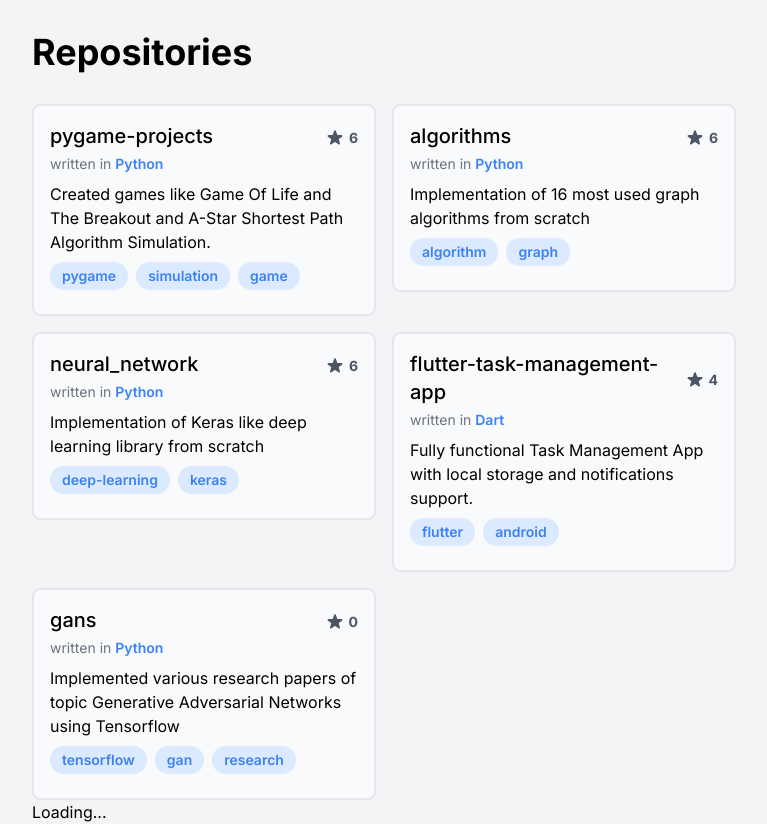
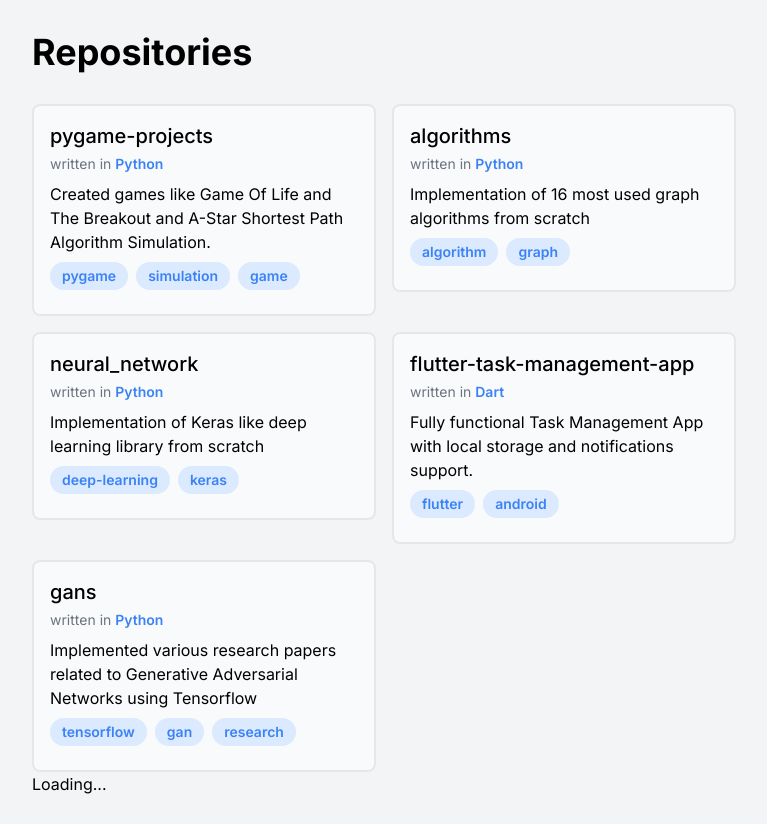
Before and after one commit to joshiprashanthd/personal_blog, a Next.js app: page /projects in a window 1280 px wide. Shown: the part 380-1204 px from the top of the page, without its empty margins (256-1023 px from the left). After the commit the page ends 1176 px from the top, so only its background shows below. Built offline with nearby package versions, Linux system fonts and the light colour scheme.

Commit message:
remove startgazers count

```diff
--- a/pages/projects/index.jsx
+++ b/pages/projects/index.jsx
@@ -22,7 +22,6 @@ const data = {
 				description:
 					'Created games like Game Of Life and The Breakout and A-Star Shortest Path Algorithm Simulation.',
 				url: 'https://github.com/joshiprashanthd/pygame-projects',
-				stargazerCount: 6,
 				repositoryTopics: {
 					nodes: [
 						{ topic: { name: 'pygame' } },
@@ -37,7 +36,6 @@ const data = {
 				description:
 					'Implementation of 16 most used graph algorithms from scratch',
 				url: 'https://github.com/joshiprashanthd/algorithms',
-				stargazerCount: 6,
 				repositoryTopics: {
 					nodes: [
 						{ topic: { name: 'algorithm' } },
@@ -51,7 +49,6 @@ const data = {
 				description:
 					'Implementation of Keras like deep learning library from scratch',
 				url: 'https://github.com/joshiprashanthd/neural_network',
-				stargazerCount: 6,
 				repositoryTopics: {
 					nodes: [
 						{ topic: { name: 'deep-learning' } },
@@ -65,7 +62,6 @@ const data = {
 				description:
 					'Fully functional Task Management App with local storage and notifications support.',
 				url: 'https://github.com/joshiprashanthd/flutter-task-management-app',
-				stargazerCount: 4,
 				repositoryTopics: {
 					nodes: [
 						{ topic: { name: 'flutter' } },
@@ -77,9 +73,8 @@ const data = {
 			{
 				name: 'gans',
 				description:
-					'Implemented various research papers of topic Generative Adversarial Networks using Tensorflow',
+					'Implemented various research papers related to Generative Adversarial Networks using Tensorflow',
 				url: 'https://github.com/joshiprashanthd/gans',
-				stargazerCount: 0,
 				repositoryTopics: {
 					nodes: [
 						{ topic: { name: 'tensorflow' } },
@@ -164,7 +159,11 @@ const Projects = ({ user }) => {
 				<h1 className="mb-8 font-heading text-4xl font-bold md:text-5xl">
 					Projects
 				</h1>
-				<div className="mb-8 flex w-full flex-grow cursor-pointer flex-col rounded-lg border-2 bg-gray-50 p-4 transition duration-500 hover:shadow-lg hover:shadow-blue-200">
+				<a
+					href="https://github.com/joshiprashanthd"
+					target="_blank"
+					className="mb-8 flex w-full flex-grow cursor-pointer flex-col rounded-lg border-2 bg-gray-50 p-4 transition duration-500 hover:shadow-lg hover:shadow-blue-200"
+				>
 					<div className="flex flex-col items-start sm:flex-row sm:gap-4">
 						<div className="mb-4">
 							<img
@@ -190,7 +189,7 @@ const Projects = ({ user }) => {
 							</div>
 						</div>
 					</div>
-				</div>
+				</a>
 				<h1 className="mb-8 font-heading text-3xl font-bold md:text-4xl">
 					Repositories
 				</h1>
@@ -202,23 +201,7 @@ const Projects = ({ user }) => {
 							key={repo.name}
 						>
 							<div className="flex w-full flex-grow cursor-pointer flex-col rounded-lg border-2 bg-gray-50 p-4 transition duration-500 hover:shadow-lg hover:shadow-blue-200">
-								<div className="flex items-center justify-start">
-									<h2 className="mb-1 grow text-xl font-medium">{repo.name}</h2>
-									<span className="flex items-center text-sm font-bold text-gray-600">
-										<svg
-											className="mr-1 inline h-5 w-5"
-											fill="currentColor"
-											viewBox="0 0 20 20"
-										>
-											<path
-												fillRule="evenodd"
-												d="M9.049 2.927c.3-.921 1.603-.921 1.902 0l1.07 3.292a1 1 0 00.95.69h3.462c.969 0 1.371 1.24.588 1.81l-2.8 2.034a1 1 0 00-.364 1.118l1.07 3.292c.3.921-.755 1.688-1.54 1.118l-2.8-2.034a1 1 0 00-1.175 0l-2.8 2.034c-.784.57-1.838-.197-1.539-1.118l1.07-3.292a1 1 0 00-.364-1.118L2.98 8.72c-.783-.57-.38-1.81.588-1.81h3.461a1 1 0 00.951-.69l1.07-3.292z"
-												clipRule="evenodd"
-											/>
-										</svg>
-										{repo.stargazerCount}
-									</span>
-								</div>
+								<h2 className="mb-1 grow text-xl font-medium">{repo.name}</h2>
 								<span className="mb-2 block text-sm font-semibold text-blue-500">
 									<span className="font-normal text-gray-500">written in </span>
 									{repo.primaryLanguage.name}
```
